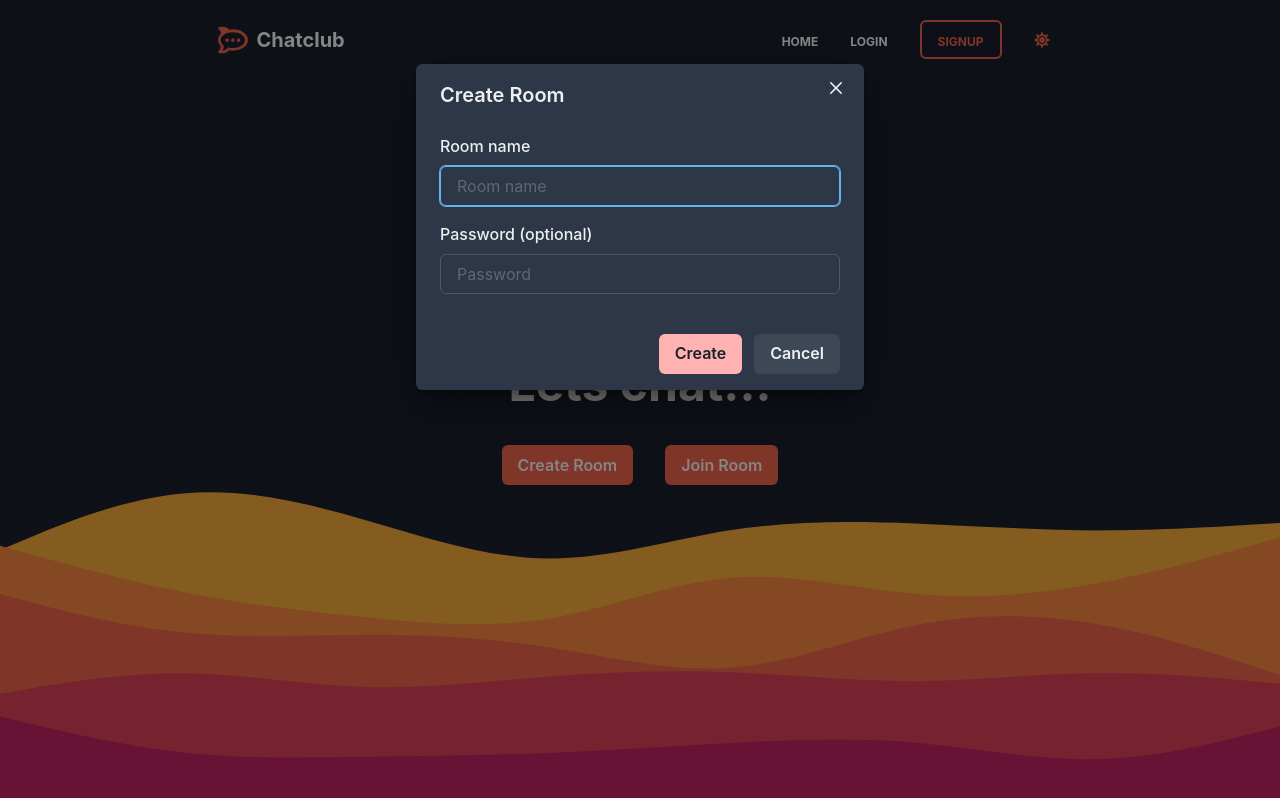
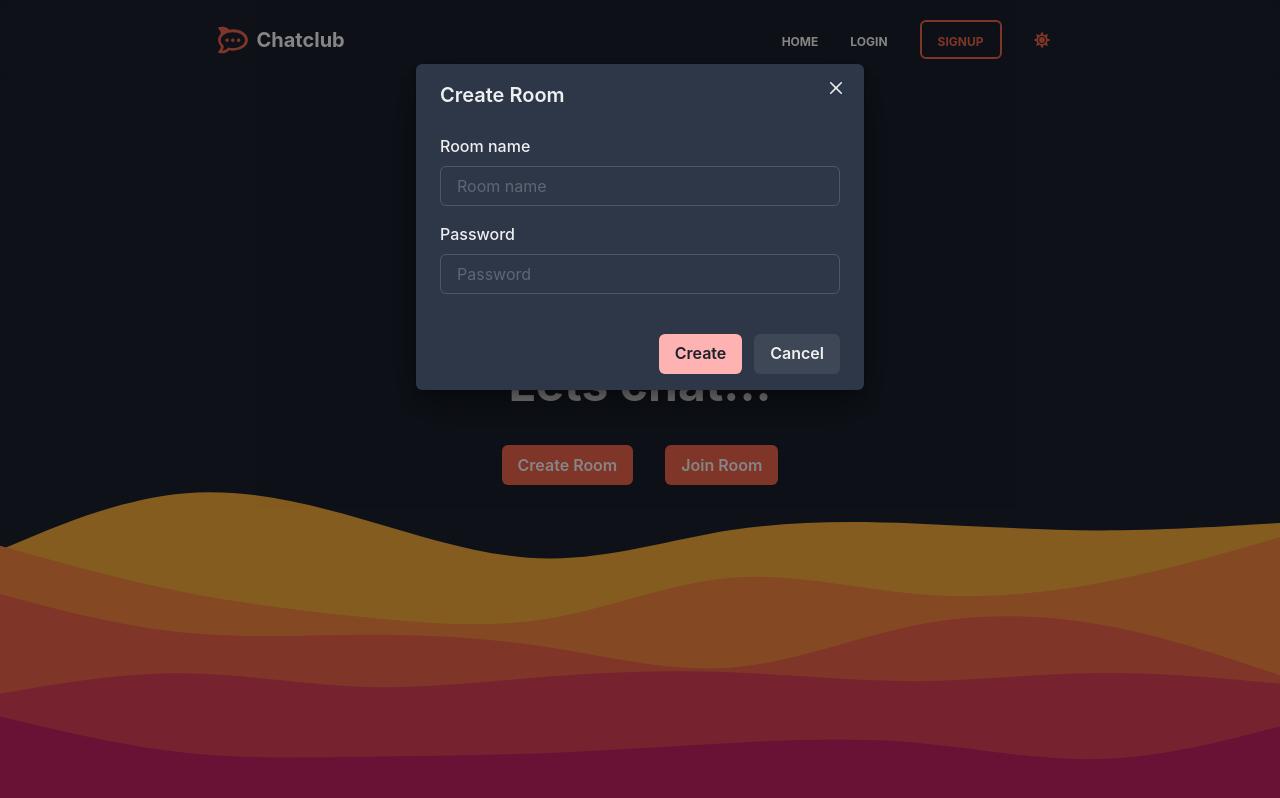
Before and after one commit to mrx7355608/chatapp-frontend, a React (Vite) app: page / in a window 1280 px wide. Both pictures are taken after a click on the button "Create Room". Built offline with nearby package versions, Linux system fonts and the light colour scheme.

Commit message:
wrote some functionality of create room

```diff
--- a/src/Components/CreateRoom.jsx
+++ b/src/Components/CreateRoom.jsx
@@ -15,10 +15,19 @@ import {
 } from "@chakra-ui/react";
 
 export default function CreateRoom() {
+    const [formdata, setFormData] = React.useState({
+        roomName: "",
+        roomPassword: "",
+    });
     const { isOpen, onOpen, onClose } = useDisclosure();
+    const handleChange = (e) => {
+        const { name, value } = e.target;
+        setFormData({ ...formdata, [name]: value });
+    };
 
-    const initialRef = React.useRef(null);
-
+    const handleSubmit = () => {
+        console.log(formdata);
+    };
     return (
         <>
             <Button
@@ -30,11 +39,7 @@ export default function CreateRoom() {
             >
                 Create Room
             </Button>
-            <Modal
-                initialFocusRef={initialRef}
-                isOpen={isOpen}
-                onClose={onClose}
-            >
+            <Modal isOpen={isOpen} onClose={onClose}>
                 <ModalOverlay />
                 <ModalContent>
                     <ModalHeader>Create Room</ModalHeader>
@@ -42,17 +47,27 @@ export default function CreateRoom() {
                     <ModalBody pb={6}>
                         <FormControl>
                             <FormLabel>Room name</FormLabel>
-                            <Input ref={initialRef} placeholder="Room name" />
+                            <Input
+                                onChange={(e) => handleChange(e)}
+                                name="roomName"
+                                placeholder="Room name"
+                                type="text"
+                            />
                         </FormControl>
 
                         <FormControl mt={4}>
-                            <FormLabel>Password (optional)</FormLabel>
-                            <Input placeholder="Password" />
+                            <FormLabel>Password</FormLabel>
+                            <Input
+                                onChange={(e) => handleChange(e)}
+                                name="roomPassword"
+                                placeholder="Password"
+                                type="password"
+                            />
                         </FormControl>
                     </ModalBody>
 
                     <ModalFooter>
-                        <Button colorScheme="red" mr={3}>
+                        <Button onClick={handleSubmit} colorScheme="red" mr={3}>
                             Create
                         </Button>
                         <Button onClick={onClose}>Cancel</Button>
```
